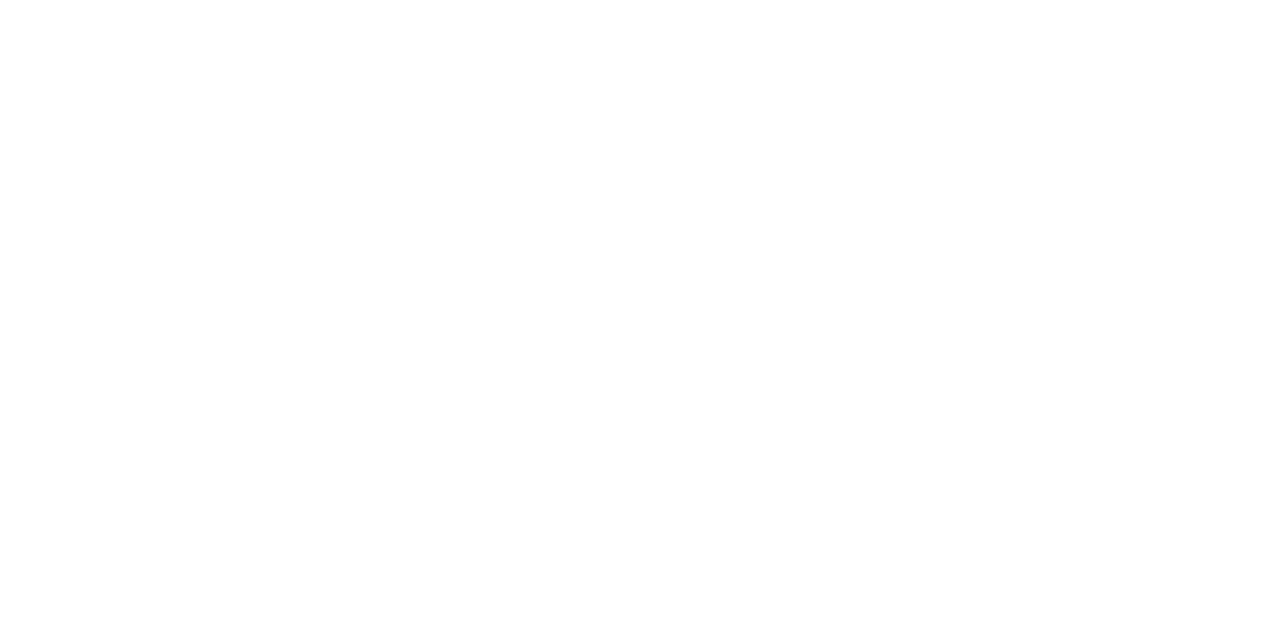
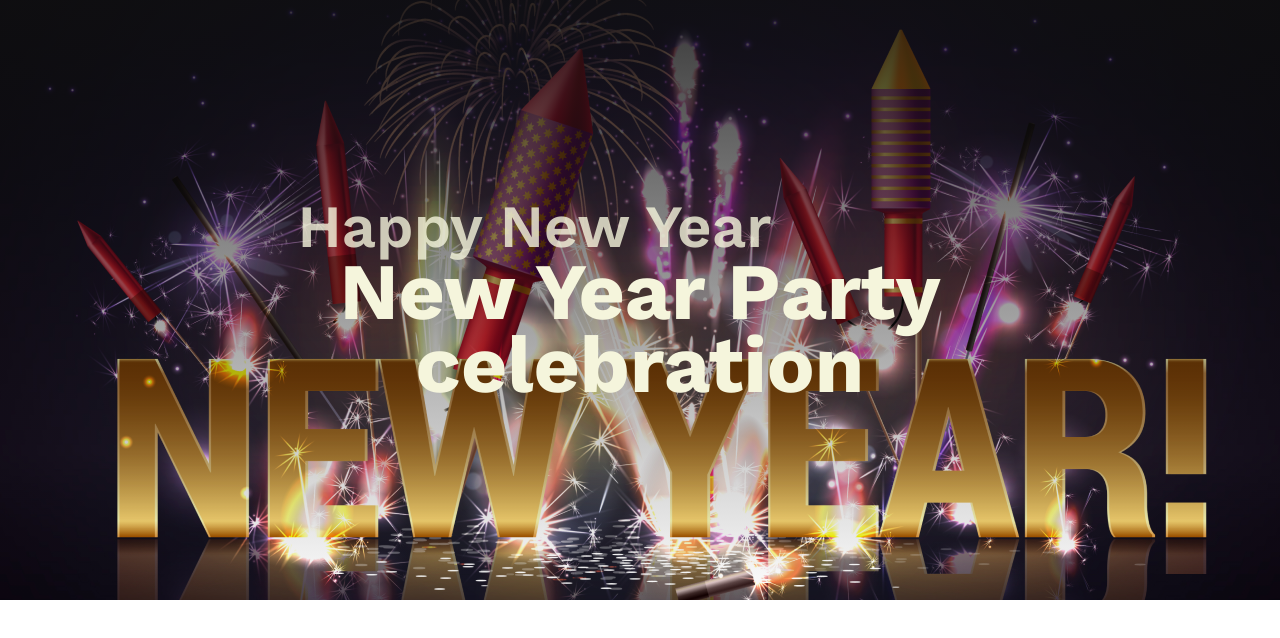
Before and after one commit to chansharif/new-year-offer-practice, a plain HTML site: page index.html in a window 1280 px wide. Drawn offline with nearby package versions, Linux system fonts and the light colour scheme.

Commit message:
added images

```diff
--- a/index.html
+++ b/index.html
@@ -3,9 +3,25 @@
 <head>
   <meta charset="UTF-8">
   <meta name="viewport" content="width=device-width, initial-scale=1.0">
-  <title>New year offer practice</title>
+  <title>Happy New Year</title>
+  <link rel="preconnect" href="https://fonts.googleapis.com">
+<link rel="preconnect" href="https://fonts.gstatic.com" crossorigin>
+<link href="https://fonts.googleapis.com/css2?family=Work+Sans:ital,wght@0,100..900;1,100..900&display=swap" rel="stylesheet">
+  <link rel="stylesheet" href="styles/practice.css">
 </head>
 <body>
+  <!--section>div>p+h1-->
+  <section id="hero">
+    <div class="hero-content">
+      <p style="text-align: right;">
+        <p class="subtitle">Happy New Year</p>
+      <br>
+      </p>
+      <h3 class="title">New Year Party</h3>
+      <br>
+       <h1 class="title">celebration</h1>
+    </div>
 
+  </section>
 </body>
 </html>
--- /dev/null
+++ b/styles/practice.css
@@ -0,0 +1,61 @@
+@import url('https://fonts.googleapis.com/css2?family=Work+Sans:ital,wght@0,100..900;1,100..900&display=swap');
+
+/*font-family: "Work Sans", serif;*/
+* {
+  margin: 0;
+  padding: 0;
+}
+
+#hero {
+
+  background: linear-gradient(
+    180deg,
+    rgb(16, 16, 16) -19.5%,
+    rgba(16, 16, 16, 0) 100%
+  ),
+  url("../images/Banner\ Image.png");
+  background-repeat: no-repeat;
+  background-size: cover;
+  background-position: center;
+  height: 600px;
+  display: flex;
+  justify-content: center;
+  align-items: center;
+}
+
+#hero .hero-content {
+  width: 685px;
+  margin-left: auto;
+  margin-right: auto;
+}
+#hero.right-align {
+  margin-right: 500px;
+}
+
+#hero .hero-content .subtitle {
+  opacity: 0.8;
+  color: beige;
+  font-family: Work sans;
+  font-size: 60px;
+  font-weight: 600;
+  line-height: 38px;
+  letter-spacing: 0%;
+}
+#hero .hero-content .title{
+  color: beige;
+  font-family: Work sans;
+  font-size: 80px;
+  font-weight: 700px;
+  line-height: 55px;
+  letter-spacing: 0%;
+  text-align: center;
+}
+#hero .hero-content .title{
+  color: beige;
+  font-family: Work sans;
+  font-size: 80px;
+  font-weight: 700px;
+  line-height: 55px;
+  letter-spacing: 0%;
+  text-align: center;
+}
```
